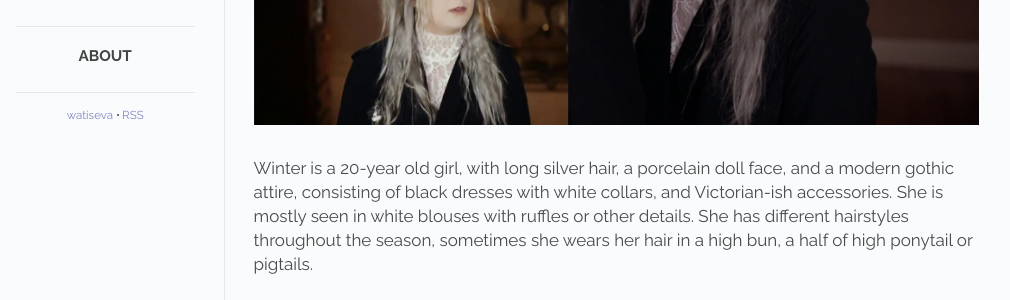
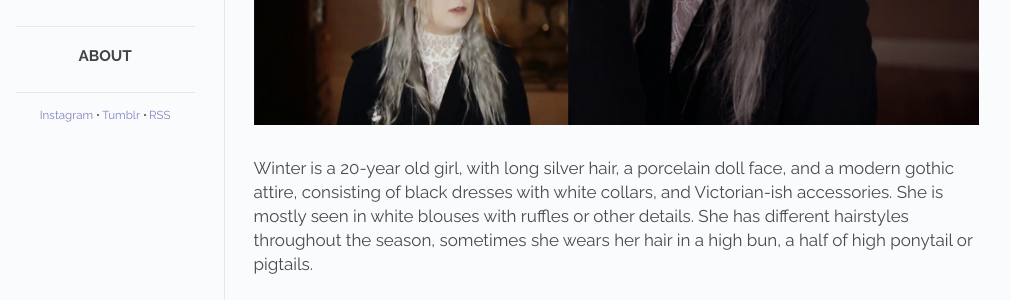
Before and after one commit to LesterGallagher/americanhorrorstory, a Jekyll site: the page built from index.html, in a window 1280 px wide. Shown: the part 636-936 px from the top of the page, without its empty margins (134-1144 px from the left). Built offline with Jekyll 4.4.1, drawn with Linux system fonts in a browser that asks for light colours; some of the changed text lies outside the part shown.

Commit message:
some fixes

```diff
--- a/_config.yml
+++ b/_config.yml
@@ -41,6 +41,7 @@ pinterest_username:
 twitter_username:
 youtube_username:
 googleplus_username:
+tumblr_username: nope08
 keywords: American Horror Story, Emma Roberts, Sarah Paulson, Taissa Farmiga, Lily
   Rabe, Ryan Murphy, Evan Peters, American Horror Story Coven, American Horror Story
   Apocalypse, American Horror Story season 3, American Horror Story season 8, Billie
--- a/_includes/social.html
+++ b/_includes/social.html
@@ -1,13 +1,14 @@
 <ul class="social-media-list">
-  {% if site.dribbble_username%}<li><a title="dribbble" aria-label="dribbble" href="https://dribbble.com/{{ site.dribbble_username| cgi_escape | escape }}"><span class="username">{{ site.dribbble_username| escape }}</span></a></li>{% endif %}
-  {% if site.facebook_username%}<li><a title="facebook" aria-label="facebook" href="https://www.facebook.com/{{ site.facebook_username| cgi_escape | escape }}"><span class="username">{{ site.facebook_username| escape }}</span></a></li>{% endif %}
-  {% if site.flickr_username%}<li><a title="flickr" aria-label="flickr" href="https://www.flickr.com/photos/{{ site.flickr_username| cgi_escape | escape }}"><span class="username">{{ site.flickr_username| escape }}</span></a></li>{% endif %}
-  {% if site.github_username%}<li><a title="github" aria-label="github" href="https://github.com/{{ site.github_username| cgi_escape | escape }}"><span class="username">{{ site.github_username| escape }}</span></a></li>{% endif %}
-  {% if site.instagram_username%}<li><a title="instagram" aria-label="instagram" href="https://instagram.com/{{ site.instagram_username| cgi_escape | escape }}"><span class="username">{{ site.instagram_username| escape }}</span></a></li>{% endif %}
-  {% if site.linkedin_username%}<li><a title="linkedin" aria-label="linkedin" href="https://www.linkedin.com/in/{{ site.linkedin_username| cgi_escape | escape }}"><span class="username">{{ site.linkedin_username| escape }}</span></a></li>{% endif %}
-  {% if site.pinterest_username%}<li><a title="pinterest" aria-label="pinterest" href="https://www.pinterest.com/{{ site.pinterest_username| cgi_escape | escape }}"><span class="username">{{ site.pinterest_username| escape }}</span></a></li>{% endif %}
-  {% if site.twitter_username%}<li><a title="twitter" aria-label="twitter" href="https://www.twitter.com/{{ site.twitter_username| cgi_escape | escape }}"><span class="username">{{ site.twitter_username| escape }}</span></a></li>{% endif %}
-  {% if site.youtube_username%}<li><a title="youtube" aria-label="youtube" href="https://youtube.com/{{ site.youtube_username| cgi_escape | escape }}"><span class="username">{{ site.youtube_username| escape }}</span></a></li>{% endif %}
-  {% if site.googleplus_username%}<li><a title="google plus" aria-label="google plus" href="https://plus.google.com/{{ site.googleplus_username| escape }}"><span class="username">{{ site.googleplus_username| escape }}</span></a></li>{% endif %}
+  {% if site.dribbble_username%}<li><a title="dribbble" aria-label="dribbble" href="https://dribbble.com/{{ site.dribbble_username| cgi_escape | escape }}"><span class="socialmedianame">Dribbble</span><span class="username">{{ site.dribbble_username| escape }}</span></a></li>{% endif %}
+  {% if site.facebook_username%}<li><a title="facebook" aria-label="facebook" href="https://www.facebook.com/{{ site.facebook_username| cgi_escape | escape }}"><span class="socialmedianame">Facebook</span><span class="username">{{ site.facebook_username| escape }}</span></a></li>{% endif %}
+  {% if site.flickr_username%}<li><a title="flickr" aria-label="flickr" href="https://www.flickr.com/photos/{{ site.flickr_username| cgi_escape | escape }}"><span class="socialmedianame">Flickr</span><span class="username">{{ site.flickr_username| escape }}</span></a></li>{% endif %}
+  {% if site.github_username%}<li><a title="github" aria-label="github" href="https://github.com/{{ site.github_username| cgi_escape | escape }}"><span class="socialmedianame">Github</span><span class="username">{{ site.github_username| escape }}</span></a></li>{% endif %}
+  {% if site.instagram_username%}<li><a title="instagram" aria-label="instagram" href="https://instagram.com/{{ site.instagram_username| cgi_escape | escape }}"><span class="socialmedianame">Instagram</span><span class="username">{{ site.instagram_username| escape }}</span></a></li>{% endif %}
+  {% if site.linkedin_username%}<li><a title="linkedin" aria-label="linkedin" href="https://www.linkedin.com/in/{{ site.linkedin_username| cgi_escape | escape }}"><span class="socialmedianame">Linkedin</span><span class="username">{{ site.linkedin_username| escape }}</span></a></li>{% endif %}
+  {% if site.pinterest_username%}<li><a title="pinterest" aria-label="pinterest" href="https://www.pinterest.com/{{ site.pinterest_username| cgi_escape | escape }}"><span class="socialmedianame">Pinterest</span><span class="username">{{ site.pinterest_username| escape }}</span></a></li>{% endif %}
+  {% if site.twitter_username%}<li><a title="twitter" aria-label="twitter" href="https://www.twitter.com/{{ site.twitter_username| cgi_escape | escape }}"><span class="socialmedianame">Twitter</span><span class="username">{{ site.twitter_username| escape }}</span></a></li>{% endif %}
+  {% if site.youtube_username%}<li><a title="youtube" aria-label="youtube" href="https://youtube.com/{{ site.youtube_username| cgi_escape | escape }}"><span class="socialmedianame">Youtube</span><span class="username">{{ site.youtube_username| escape }}</span></a></li>{% endif %}
+  {% if site.googleplus_username%}<li><a title="google plus" aria-label="google plus" href="https://plus.google.com/{{ site.googleplus_username| escape }}"><span class="socialmedianame">Google+</span><span class="username">{{ site.googleplus_username| escape }}</span></a></li>{% endif %}
+  {% if site.tumblr_username%}<li><a title="tumblr" aria-label="tumblr" href="https://{{ site.tumblr_username | escape }}.tumblr.com/"><span class="socialmedianame">Tumblr</span><span class="username">{{ site.tumblr_username| escape }}</span></a></li>{% endif %}
   {% if site.rss %}<li><a title="rss" aria-label="rss" href="{{ "feed.xml" | absolute_url }}">RSS</a></li>{% endif %}
 </ul>
--- a/css/main.css
+++ b/css/main.css
@@ -348,6 +348,10 @@ a:hover {
     vertical-align: bottom;
 }
 
+.social-media-list .username {
+    display: none;
+}
+
 #footer-links .social-media-list li {
     display: inline;
 }
--- a/index.html
+++ b/index.html
@@ -1,8 +1,8 @@
 ---
 title: Home
 layout: default
+first_post_canonical_url: true
 ---
-
 {% assign page = site.posts.first %}
 {% assign content = page.content %}
 {% include post.html %}
```
